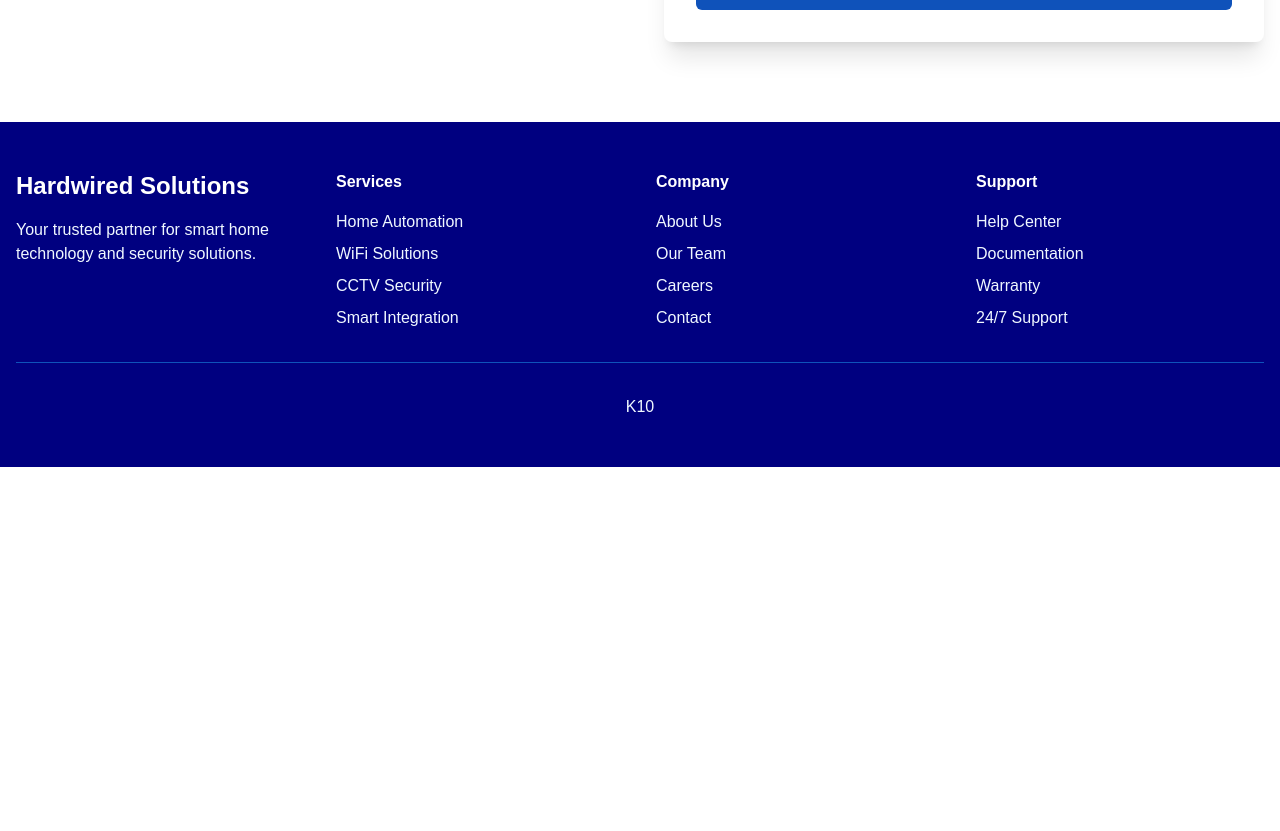
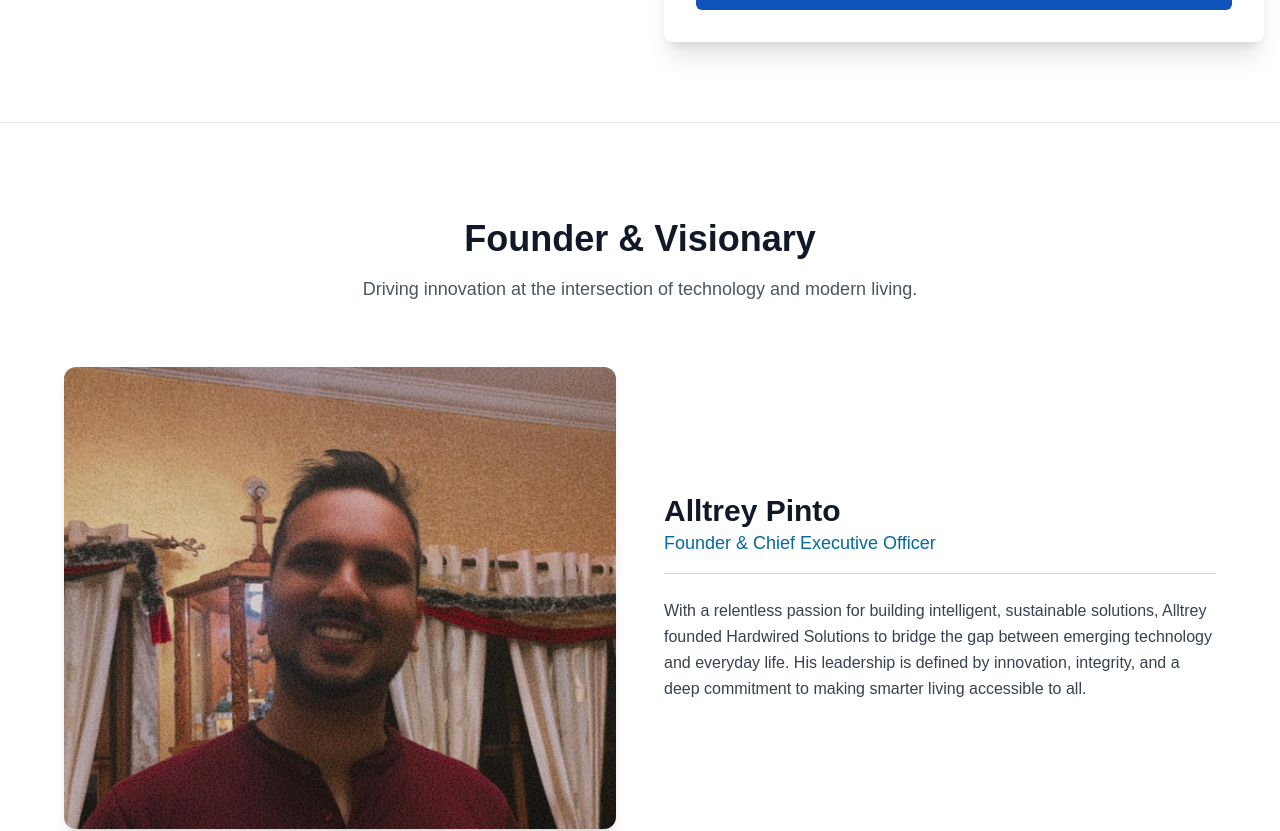
Before and after one commit to ninjkaketan/hardwiredsolutions, a Next.js app: page / in a window 1280 px wide. Shown: the part 3368-4199 px from the top of the page. Before the commit the page ends 3835 px from the top, so only its background shows below. Built offline with nearby package versions, Linux system fonts and the light colour scheme.

Commit message:
Added founder and CEO

```diff
--- a/app/page.tsx
+++ b/app/page.tsx
@@ -343,6 +343,44 @@ const sendEmail = (e: React.FormEvent) => {
         </div>
       </section>
 
+
+
+ {/* CEO & Founder Section */}
+<section className="py-24 bg-white border-t border-gray-200" id="ceo">
+  <div className="container mx-auto px-4">
+    <div className="text-center mb-16">
+      <h2 className="text-4xl font-bold text-gray-900">Founder & Visionary</h2>
+      <p className="text-lg text-gray-600 max-w-2xl mx-auto mt-4">
+        Driving innovation at the intersection of technology and modern living.
+      </p>
+    </div>
+
+    <div className="grid md:grid-cols-2 gap-12 items-center max-w-6xl mx-auto">
+      {/* Founder Image */}
+      <div className="w-full">
+        <img
+          src="/alltree.jpg"
+          alt="Alltrey Pinto - Founder & CEO"
+          className="w-84 h-auto rounded-xl shadow-lg object-cover"
+        />
+      </div>
+
+      {/* Founder Info */}
+      <div>
+        <h3 className="text-3xl font-semibold text-gray-900">Alltrey Pinto</h3>
+        <p className="text-lg text-sky-700 mb-4 font-medium">Founder & Chief Executive Officer</p>
+        <hr className="border-gray-300 mb-6" />
+        <p className="text-gray-700 text-base leading-relaxed">
+          With a relentless passion for building intelligent, sustainable solutions, Alltrey founded Hardwired Solutions
+          to bridge the gap between emerging technology and everyday life. His leadership is defined by innovation,
+          integrity, and a deep commitment to making smarter living accessible to all.
+        </p>
+      </div>
+    </div>
+  </div>
+</section>
+
+
       {/* Footer */}
       <footer className="bg-deep-navy text-white py-12">
         <div className="container mx-auto px-4">
```
